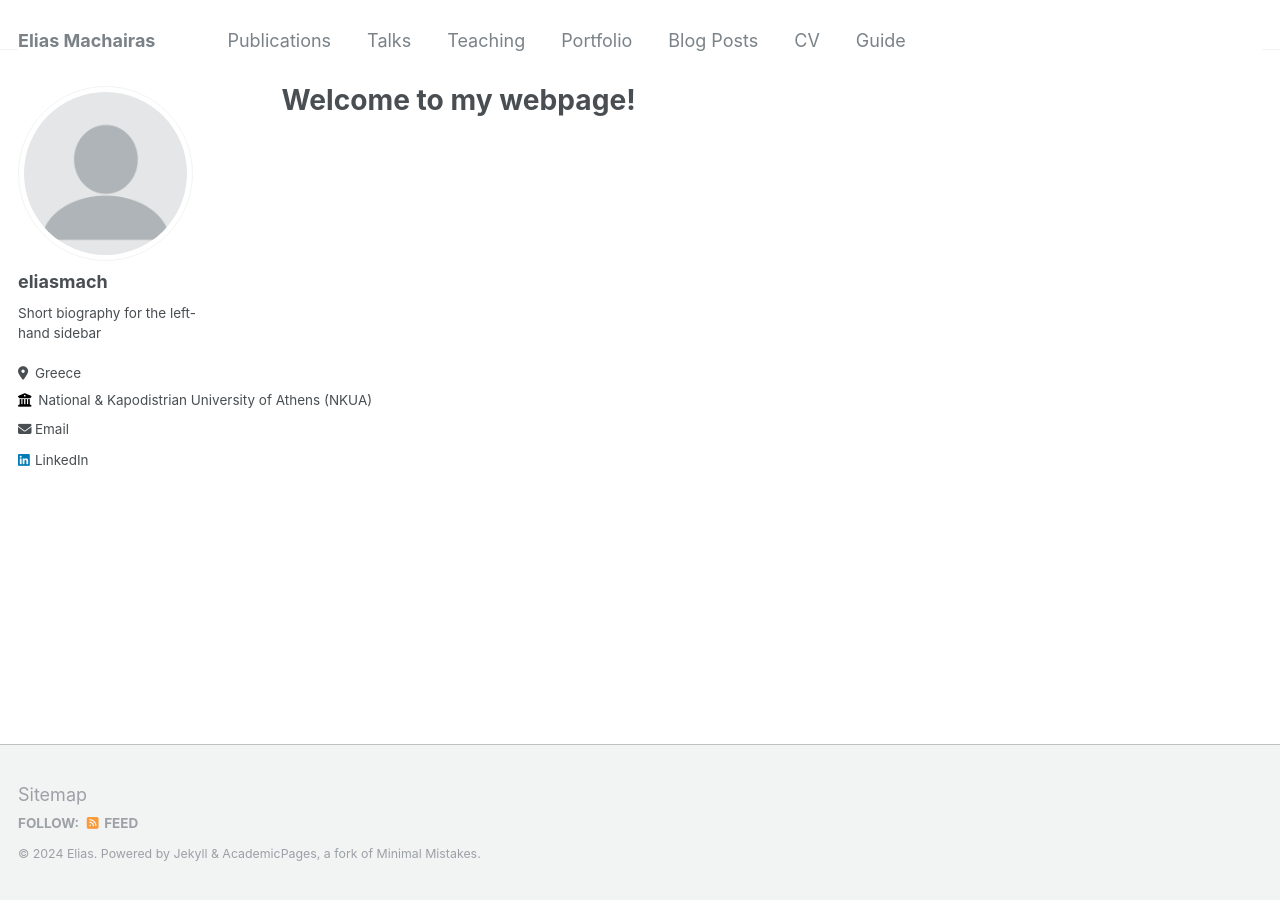
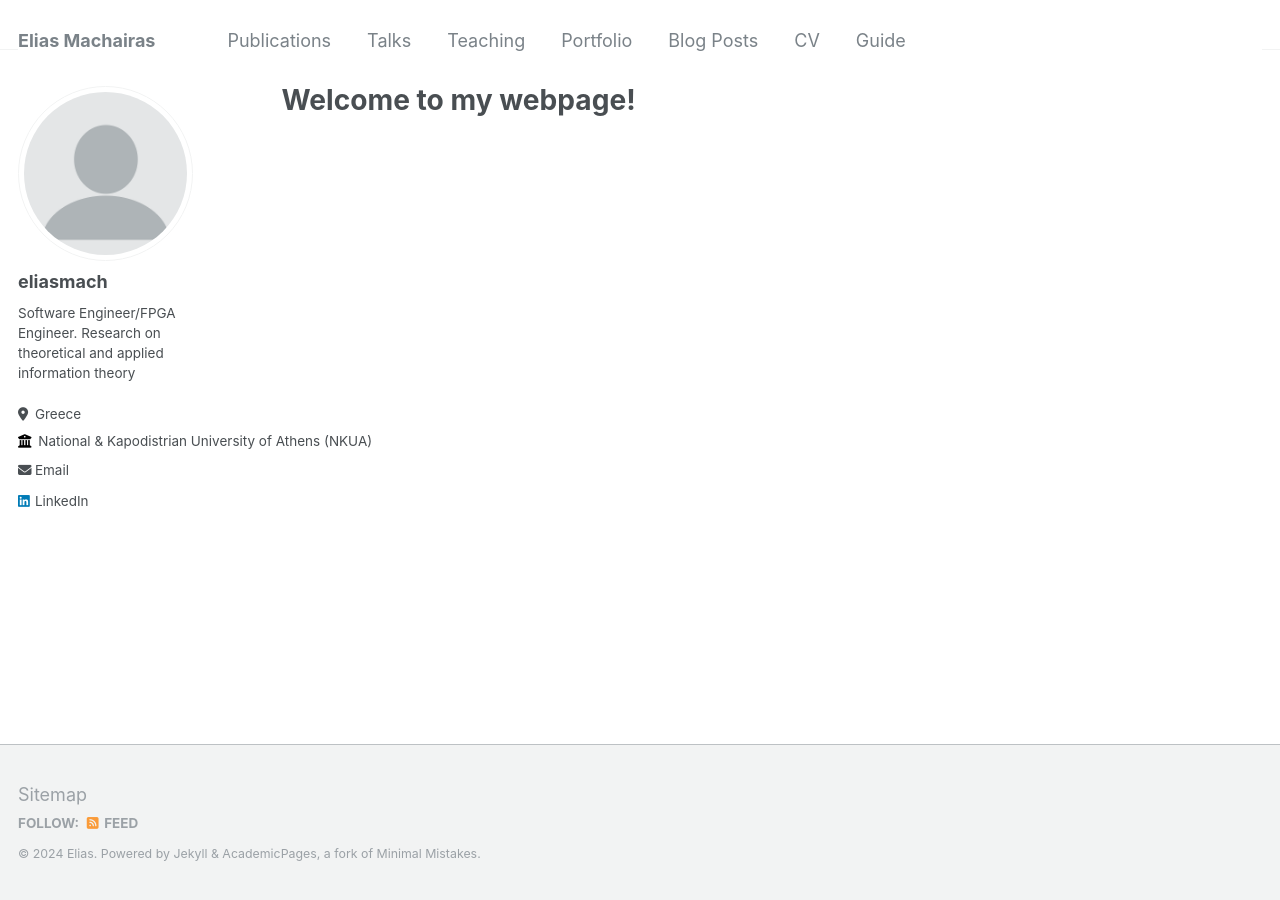
Before and after one commit to eliasmach/eliasmach.github.io, a Jekyll site: the page built from _pages/about.md, in a window 1280 px wide. Built offline with Jekyll 4.4.1, drawn with Linux system fonts in a browser that asks for light colours.

Commit message:
Update _config.yml

```diff
--- a/_config.yml
+++ b/_config.yml
@@ -24,7 +24,7 @@ author:
   avatar           : "profile.png"
   name             : "eliasmach"
   pronouns         : # example: "she/her"
-  bio              : "Short biography for the left-hand sidebar"
+  bio              : "Software Engineer/FPGA Engineer. Research on theoretical and applied information theory"
   location         : "Greece"
   employer         : "National & Kapodistrian University
 of Athens (NKUA)"
```
